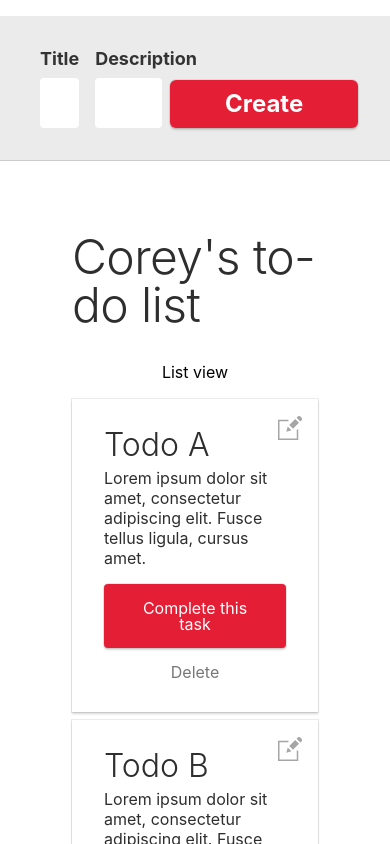
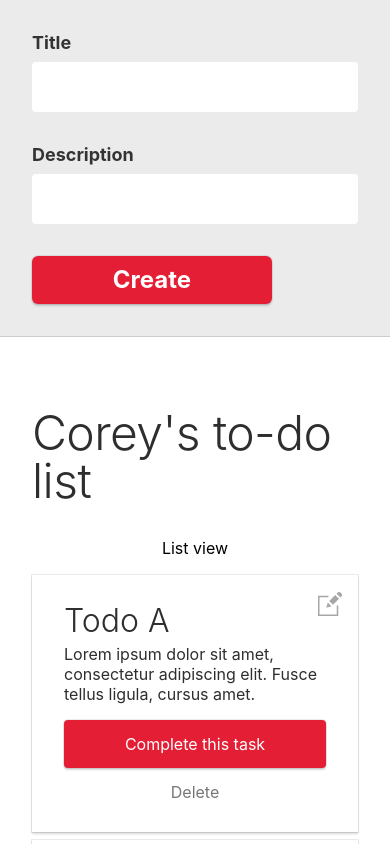
Before and after one commit to Corey-Roth/todo-app, a Vue app: page / in a window 390 px wide. Shown: the top 844 px of the page. Built offline with nearby package versions, Linux system fonts and the light colour scheme.

Commit message:
Responsiveness
Added in responsiveness for list view.

```diff
--- a/src/App.vue
+++ b/src/App.vue
@@ -175,7 +175,6 @@
         }
         #app {
             box-shadow: 0 0 0 0;
-            padding: 1em 0 0;
         }
     }
 </style>
--- a/src/components/CreateTodo.vue
+++ b/src/components/CreateTodo.vue
@@ -84,4 +84,20 @@
         padding: 1em;
         width: 100%;
     }
+
+    @media screen and (max-width: 767px) {
+        .create-form {
+            display: block;
+        }
+
+        .create-form .primary {
+            margin: 0;
+        }
+
+        .field {
+            margin-bottom: 2em;
+            padding: 0;
+            width: 100%;
+        }
+    }
 </style>
--- a/src/components/ToDo.vue
+++ b/src/components/ToDo.vue
@@ -275,5 +275,29 @@
             margin: 0 0 0.5rem;
             width: 100%;
         }
+
+        .list .card {
+            display: block;
+        }
+
+        .list .content {
+            width: 100%;
+        }
+
+        .list .edit {
+            position: absolute;
+            right: 0.5rem;
+            top: 0.5rem;
+        }
+
+        .list .primary, .list .secondary, .list .completed {
+            display: inline-block;
+            max-width: calc(66.66% - 1em);
+        }
+
+        .list .secondary {
+            max-width: 33.33%;
+            padding: 1em;
+        }
     }
 </style>
--- a/src/components/TodoList.vue
+++ b/src/components/TodoList.vue
@@ -83,6 +83,7 @@
     @media screen and (max-width: 840px) {
         .row {
             display: block;
+            padding: 0 2em;
         }
     }
 </style>
```
